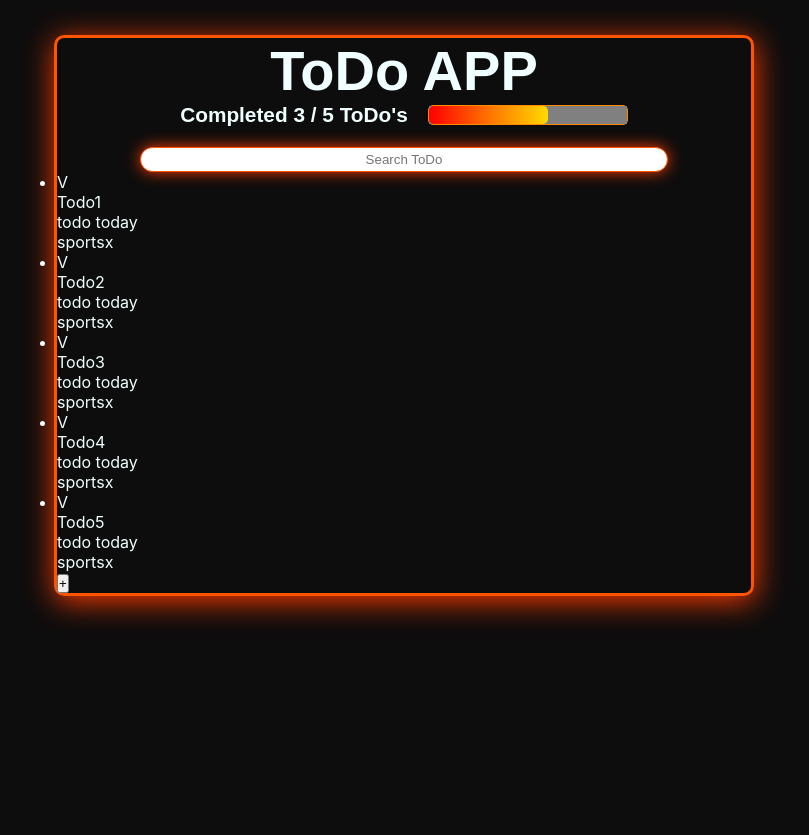
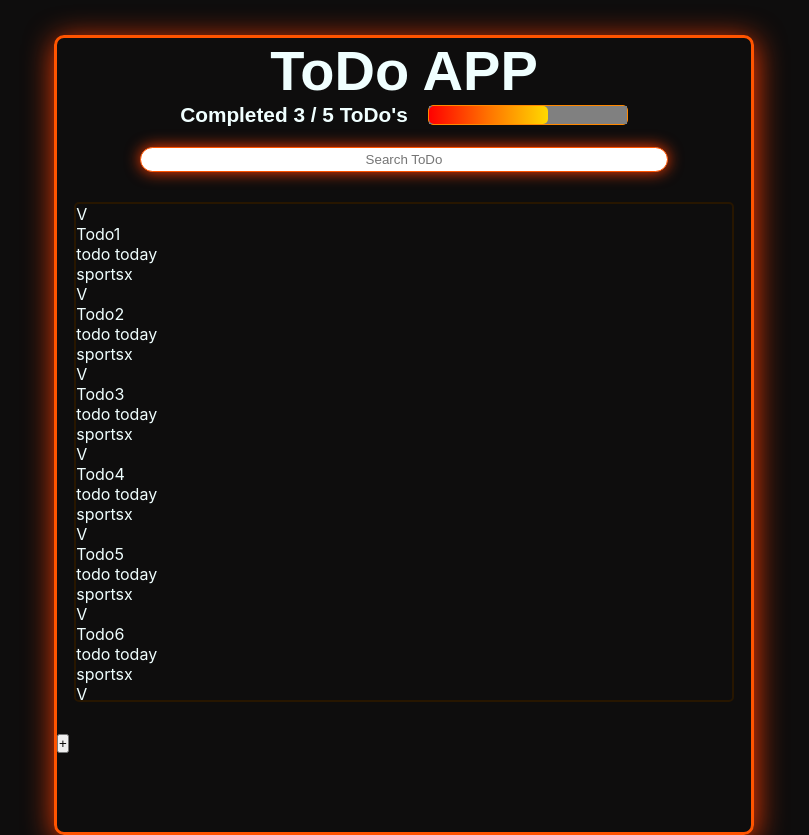
Before and after one commit to Hcrj99/Todo--List-App, a React (Create React App) app: page / in a window 1280 px wide. Shown: the whole page, without its empty margins (236-1045 px from the left). Before the commit the page ends 800 px from the top, so only its background shows below. Built offline with nearby package versions, Linux system fonts and the light colour scheme; a web font is replaced by a local one.

Commit message:
ToDo chart css style

```diff
--- a/src/App.js
+++ b/src/App.js
@@ -1,5 +1,5 @@
 import { TodoAddButton } from './Components/Todoadd/todoadd';
-import { TodoChart } from './Components/Todochart/todchart';
+import { TodoChart } from './Components/Todochart/todochart';
 import { TodoCounter } from './Components/Todocounter/todocounter';
 import { TodoItem } from './Components/Todoitem/todoitem';
 import { TodoSearch } from './Components/Todosearch/todosearch';
@@ -12,6 +12,8 @@ const defaultTodos = [
   { text: 'Todo3', completed: false, description: 'todo today', type: 'sports'},
   { text: 'Todo4', completed: false, description: 'todo today', type: 'sports'},
   { text: 'Todo5', completed: false, description: 'todo today', type: 'sports'},
+  { text: 'Todo6', completed: false, description: 'todo today', type: 'sports'},
+  { text: 'Todo7', completed: false, description: 'todo today', type: 'sports'},
 ]
 
 function App() {
--- /dev/null
+++ b/src/Components/Todochart/todochart.css
@@ -0,0 +1,18 @@
+.todochart__container {
+	width: 95%;
+	max-width: 700px;
+	height: 500px;
+	margin: 30px auto;
+	overflow: auto;
+	border: 2px solid rgb(39, 22, 0);
+	border-radius: 5px;
+}
+
+.todochart__container::-webkit-scrollbar {
+	width: 2px;
+}
+
+.todochart__container::-webkit-scrollbar-thumb {
+	background-color: rgb(219, 62, 0);
+	border-radius: 5px;
+}
--- a/src/Components/Todochart/todchart.jsx
+++ b/src/Components/Todochart/todochart.jsx
@@ -1,7 +1,8 @@
+import './todochart.css'
 
 function TodoChart ( { children } ) {
 	return(
-		<ul>
+		<ul className='todochart__container'>
 			{children}
 		</ul>
 
--- a/src/styles/App.css
+++ b/src/styles/App.css
@@ -20,7 +20,7 @@ body {
 #root {
 	width: 95%;
 	max-width: 700px;
-	height: auto;
+	height: 800px;
 	margin-top: 35px;
 	border: 3px solid;
 	border-radius: 10px;
```
